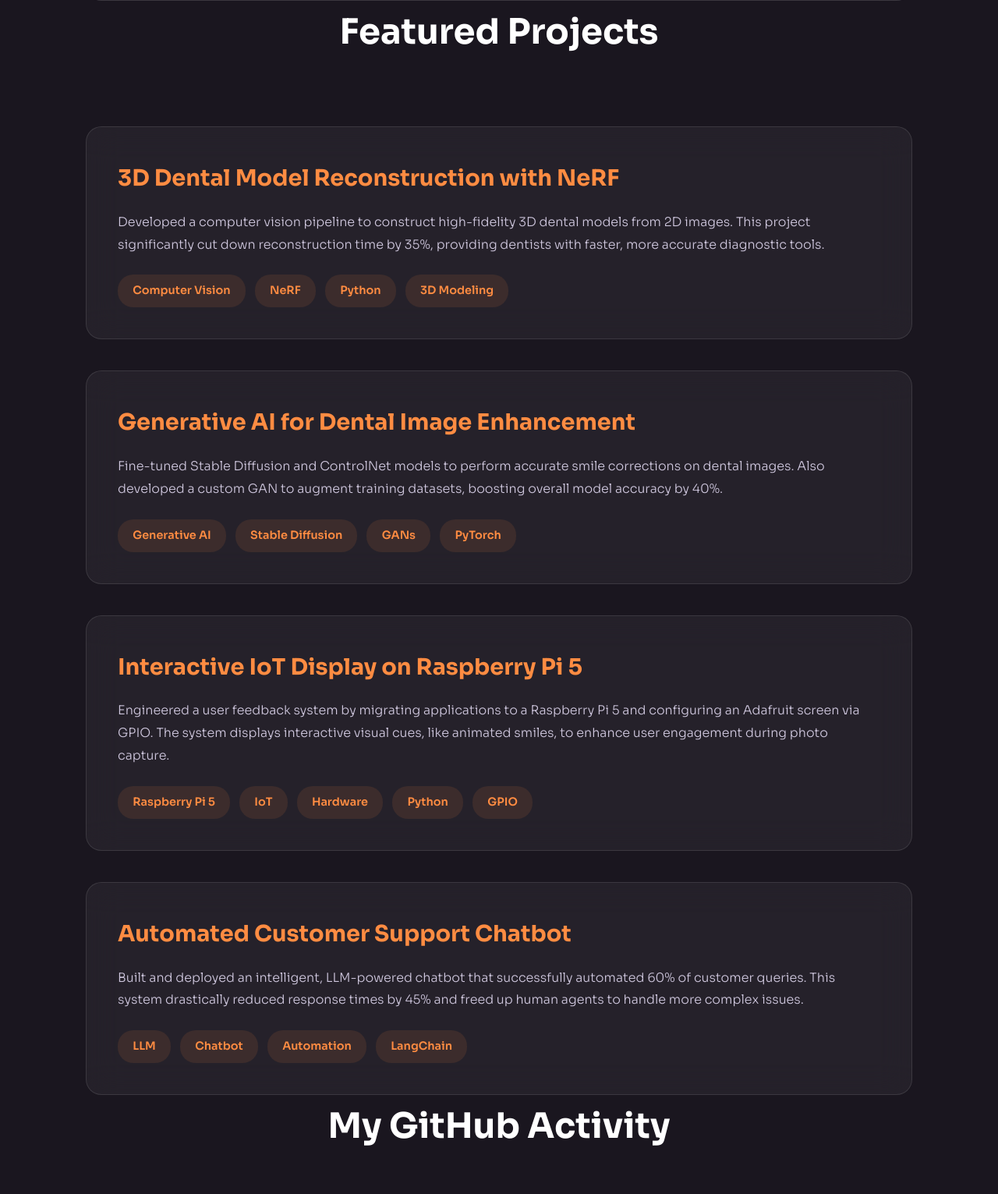
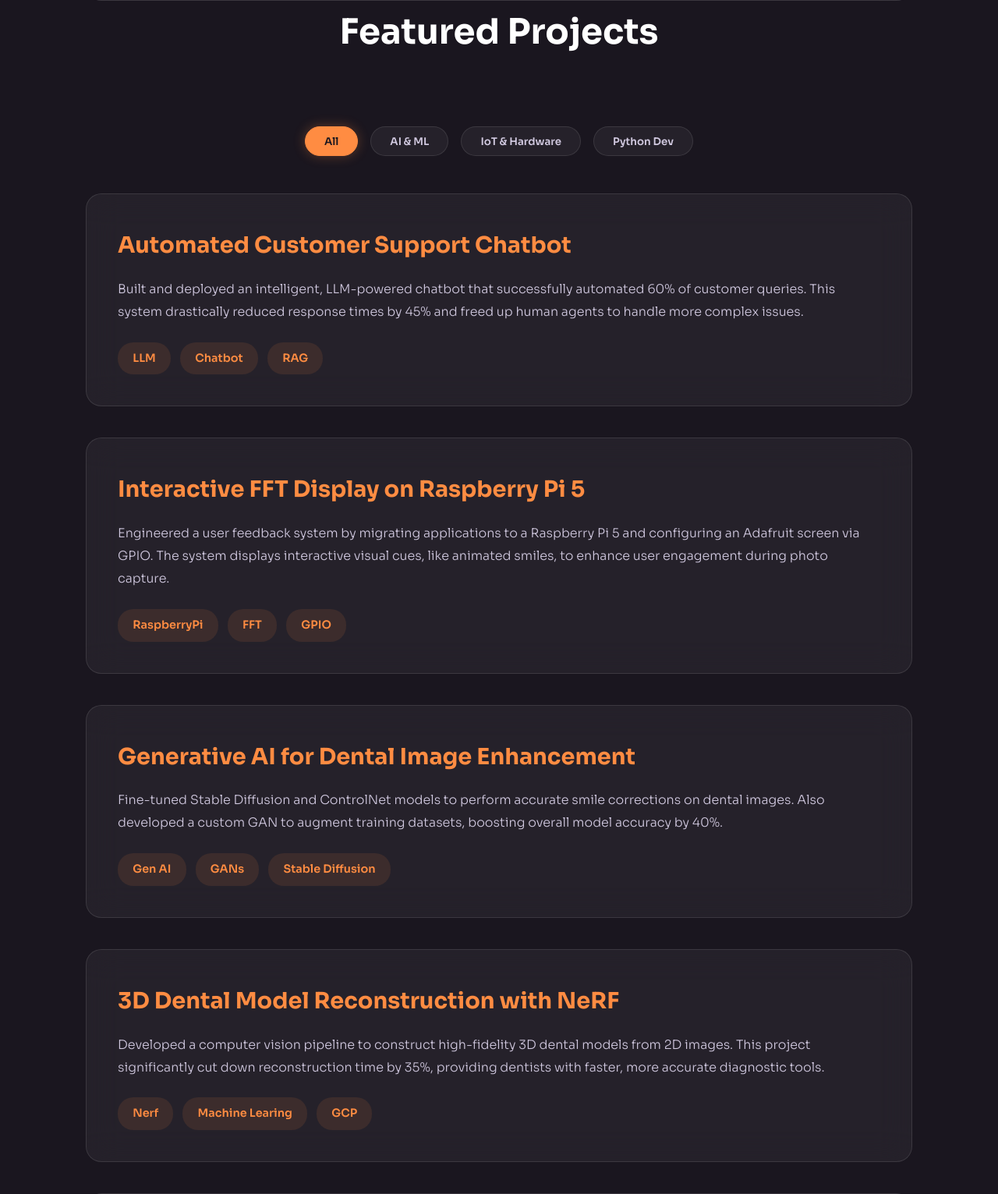
Before and after one commit to tejas-p-28/portfolio, a Django app: page / in a window 1280 px wide. Shown: the part 2978-4509 px from the top of the page at 78% size. Run offline with Django 5.2, Linux system fonts and the light colour scheme; data comes from the database, SQL or seed files in the repository; both versions use the stored data as it was after the commit; data that the repository does not hold is empty.

Commit message:
modified project section

```diff
--- a/pages/models.py
+++ b/pages/models.py
@@ -1,5 +1,25 @@
 # pages/models.py
 from django.db import models
+
+class Project(models.Model):
+    CATEGORY_CHOICES = [
+        ('AI', 'AI & Machine Learning'),
+        ('IOT', 'IoT & Hardware'),
+        ('DEV', 'Python Development'),
+    ]
+
+    title = models.CharField(max_length=200)
+    description = models.TextField()
+    category = models.CharField(max_length=3, choices=CATEGORY_CHOICES, default='DEV')
+    tech_stack = models.CharField(max_length=255, help_text="Comma separated tags (e.g. Python, Django, OpenCV)")
+    # Optional: Add a link field if you want to link to GitHub
+    link = models.URLField(blank=True, null=True)
+
+    def __str__(self):
+        return self.title
+
+    def get_tech_list(self):
+        return [tag.strip() for tag in self.tech_stack.split(',')]
 
 class HomePageContent(models.Model):
     title = models.CharField(max_length=200, default="Building the Future, One Line at a Time")
--- a/pages/views.py
+++ b/pages/views.py
@@ -3,7 +3,7 @@ from django.shortcuts import render, redirect
 from django.core.mail import send_mail
 from django.conf import settings
 from .forms import ContactForm
-from .models import HomePageContent, Resume, Education
+from .models import HomePageContent, Resume, Education, Project
 from blog.models import Post
 
 def home(request):
@@ -11,6 +11,7 @@ def home(request):
     homepage_content = HomePageContent.objects.first()
     resume = Resume.objects.order_by('-last_updated').first()
     education_entries = Education.objects.all().order_by('order')
+    projects = Project.objects.all()
     try:
         recent_post = Post.objects.latest('publication_date')
     except Post.DoesNotExist:
@@ -49,6 +50,7 @@ def home(request):
         'resume': resume,
         'recent_post': recent_post,
         'education_entries': education_entries,
+        'projects': projects,
         'form': form
     }
     return render(request, 'index.html', context)
--- a/templates/index.html
+++ b/templates/index.html
@@ -74,6 +74,44 @@
             color: var(--heading-color);
         }
 
+        /* --- NEW STYLES FOR PROJECT FILTERING --- */
+        .filter-container {
+            display: flex;
+            justify-content: center;
+            gap: 1rem;
+            margin-bottom: 3rem;
+            flex-wrap: wrap;
+        }
+
+        .filter-btn {
+            background: rgba(255, 255, 255, 0.05);
+            border: 1px solid var(--glass-border);
+            color: var(--text-color);
+            padding: 0.6rem 1.5rem;
+            border-radius: 50px;
+            cursor: pointer;
+            transition: all 0.3s ease;
+            font-family: 'Sora', sans-serif;
+            font-weight: 600;
+        }
+
+        .filter-btn:hover, .filter-btn.active {
+            background: var(--accent-color);
+            color: var(--background);
+            box-shadow: 0 0 15px rgba(255, 140, 66, 0.3);
+            border-color: var(--accent-color);
+        }
+
+        .project-card {
+            transition: all 0.4s ease;
+            /* Needed for the hide animation */
+            opacity: 1;
+            transform: scale(1);
+        }
+
+        .project-card.hide {
+            display: none;
+        }
 
         @media (max-width: 992px) {
             .nav-links {
@@ -227,7 +265,7 @@
             </div>
         </section>
 
-        <!-- UPDATED EDUCATION SECTION -->
+        <!-- Education Section -->
         <section id="education" class="container">
             <h2 class="section-title fade-in">Education</h2>
             <div class="glass-card fade-in">
@@ -258,38 +296,35 @@
             </div>
         </section>
 
-        <!-- Projects Section -->
+        <!-- UPDATED PROJECTS SECTION WITH FILTERING -->
         <section id="projects" class="container">
             <h2 class="section-title fade-in">Featured Projects</h2>
+
+            <!-- Filter Buttons -->
+            <div class="filter-container fade-in">
+                <button class="filter-btn active" data-filter="all">All</button>
+                <button class="filter-btn" data-filter="AI">AI & ML</button>
+                <button class="filter-btn" data-filter="IOT">IoT & Hardware</button>
+                <button class="filter-btn" data-filter="DEV">Python Dev</button>
+            </div>
+
             <div class="projects-grid">
-                <div class="project-card glass-card fade-in">
-                    <h3>3D Dental Model Reconstruction with NeRF</h3>
-                    <p>Developed a computer vision pipeline to construct high-fidelity 3D dental models from 2D images. This project significantly cut down reconstruction time by 35%, providing dentists with faster, more accurate diagnostic tools.</p>
+                {% for project in projects %}
+                <div class="project-card glass-card fade-in" data-category="{{ project.category }}">
+                    <h3>{{ project.title }}</h3>
+                    <p>{{ project.description }}</p>
                     <div class="tech-tags">
-                        <span class="tech-tag">Computer Vision</span><span class="tech-tag">NeRF</span><span class="tech-tag">Python</span><span class="tech-tag">3D Modeling</span>
+                        {% for tag in project.get_tech_list %}
+                            <span class="tech-tag">{{ tag }}</span>
+                        {% endfor %}
                     </div>
                 </div>
-                <div class="project-card glass-card fade-in">
-                    <h3>Generative AI for Dental Image Enhancement</h3>
-                    <p>Fine-tuned Stable Diffusion and ControlNet models to perform accurate smile corrections on dental images. Also developed a custom GAN to augment training datasets, boosting overall model accuracy by 40%.</p>
-                    <div class="tech-tags">
-                        <span class="tech-tag">Generative AI</span><span class="tech-tag">Stable Diffusion</span><span class="tech-tag">GANs</span><span class="tech-tag">PyTorch</span>
-                    </div>
-                </div>
-                <div class="project-card glass-card fade-in">
-                    <h3>Interactive IoT Display on Raspberry Pi 5</h3>
-                    <p>Engineered a user feedback system by migrating applications to a Raspberry Pi 5 and configuring an Adafruit screen via GPIO. The system displays interactive visual cues, like animated smiles, to enhance user engagement during photo capture.</p>
-                    <div class="tech-tags">
-                        <span class="tech-tag">Raspberry Pi 5</span><span class="tech-tag">IoT</span><span class="tech-tag">Hardware</span><span class="tech-tag">Python</span><span class="tech-tag">GPIO</span>
-                    </div>
-                </div>
-                <div class="project-card glass-card fade-in">
-                    <h3>Automated Customer Support Chatbot</h3>
-                    <p>Built and deployed an intelligent, LLM-powered chatbot that successfully automated 60% of customer queries. This system drastically reduced response times by 45% and freed up human agents to handle more complex issues.</p>
-                    <div class="tech-tags">
-                        <span class="tech-tag">LLM</span><span class="tech-tag">Chatbot</span><span class="tech-tag">Automation</span><span class="tech-tag">LangChain</span>
-                    </div>
-                </div>
+                {% empty %}
+                 <!-- Fallback content if no projects in database -->
+                 <div style="text-align: center; width: 100%; grid-column: 1 / -1;">
+                    <p>Projects will be added soon via the dashboard.</p>
+                 </div>
+                {% endfor %}
             </div>
         </section>
 
@@ -411,6 +446,42 @@
           navLinksList.classList.toggle('mobile-menu-open');
       });
 
+      // --- JAVASCRIPT FOR PROJECT FILTERING ---
+      const filterButtons = document.querySelectorAll('.filter-btn');
+      const projectCards = document.querySelectorAll('.project-card');
+
+      filterButtons.forEach(btn => {
+          btn.addEventListener('click', () => {
+              // 1. Remove active class from all buttons
+              filterButtons.forEach(b => b.classList.remove('active'));
+              // 2. Add active class to clicked button
+              btn.classList.add('active');
+
+              const filterValue = btn.getAttribute('data-filter');
+
+              projectCards.forEach(card => {
+                  const cardCategory = card.getAttribute('data-category');
+
+                  if (filterValue === 'all' || filterValue === cardCategory) {
+                      card.classList.remove('hide');
+                      // Add a small timeout for the fade effect
+                      card.style.display = 'flex';
+                      setTimeout(() => {
+                        card.style.opacity = '1';
+                        card.style.transform = 'scale(1)';
+                      }, 10);
+                  } else {
+                      card.style.opacity = '0';
+                      card.style.transform = 'scale(0.95)';
+                      setTimeout(() => {
+                        card.style.display = 'none';
+                        card.classList.add('hide');
+                      }, 300); // Wait for transition
+                  }
+              });
+          });
+      });
+
       // --- Scroll Fade-in Animation ---
       const observer = new IntersectionObserver((entries) => {
           entries.forEach(entry => {
```
Also changed, not shown: pages/admin.py (+7 -1 lines), db.sqlite3, pages/migrations/0004_project.py (added), static/images/profile_image.jpg (added), 1 other file.
